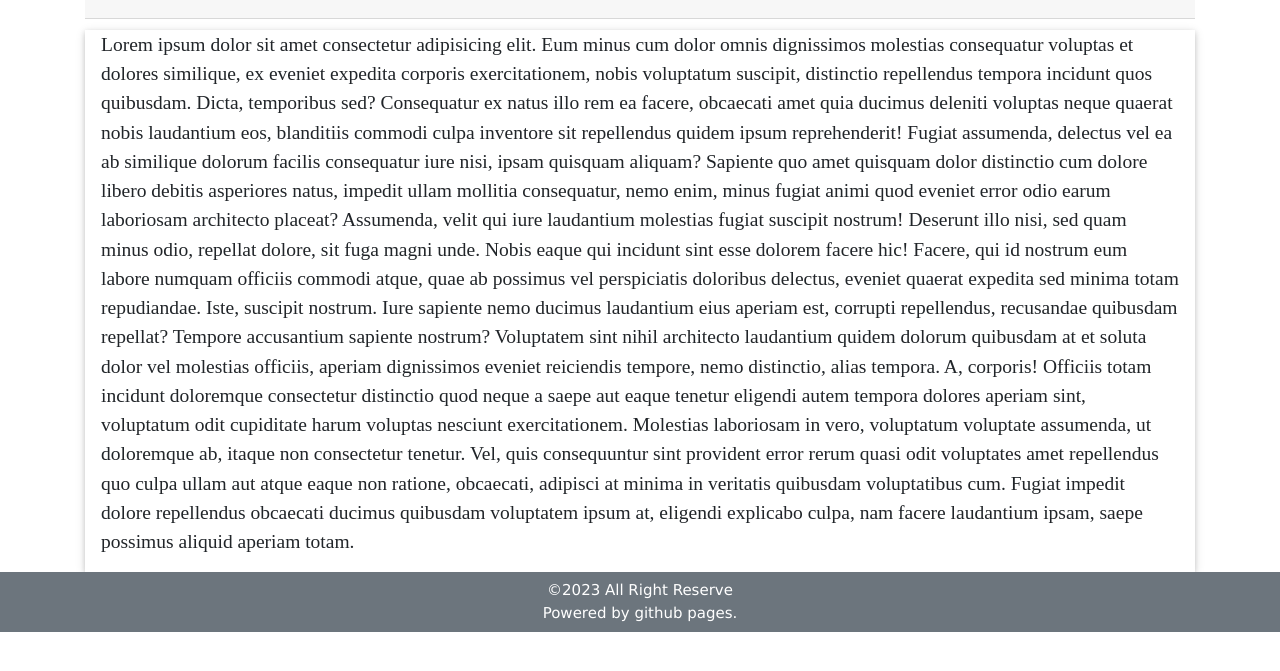
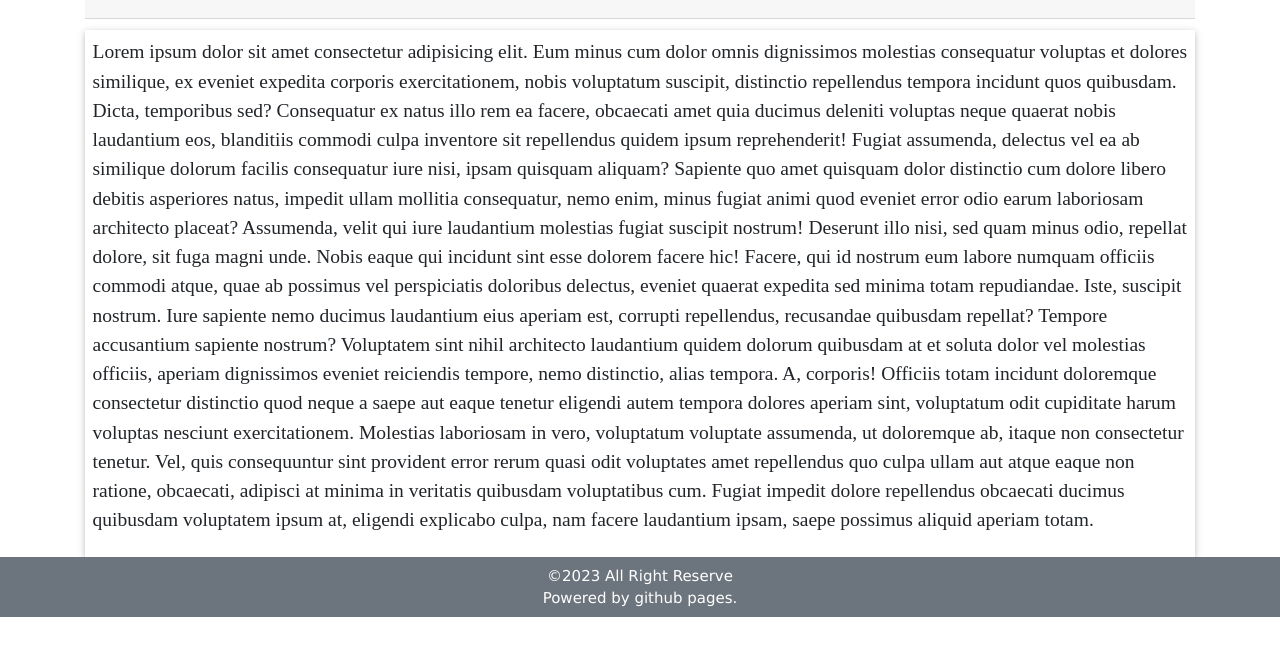
Before and after one commit to dabaclovis/dabaclovis.github.ioclovis, a plain HTML site: page about.html in a window 1280 px wide. Shown: the part 121-792 px from the top of the page. Drawn offline with nearby package versions, Linux system fonts and the light colour scheme.

Commit message:
clovis aba

```diff
--- a/about.html
+++ b/about.html
@@ -55,7 +55,7 @@
       </div>
     </div>
       <div class=" container mt-1">
-        <div class=" w3-card-2 w3-container" id="clovis">
+        <div class=" w3-card-2 w3-container p-2" id="clovis">
             <p>Lorem ipsum dolor sit amet consectetur adipisicing elit. Eum minus cum dolor omnis
               dignissimos molestias consequatur voluptas et dolores similique, ex eveniet expedita corporis
               exercitationem, nobis voluptatum suscipit, distinctio repellendus tempora incidunt quos quibusdam.
```
